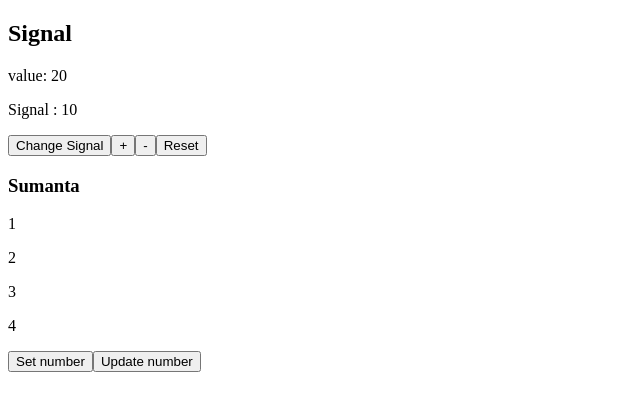
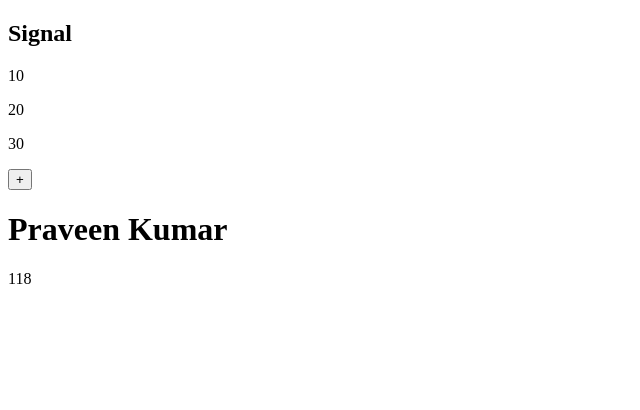
Before and after one commit to sumantahitk/Angular21, an Angular app: page / in a window 1280 px wide. Shown: the top 410 px of the page, without its empty margins (0-640 px from the left). Built offline with nearby package versions, Linux system fonts and the light colour scheme.

Commit message:
computed-signal

```diff
--- a/src/app/app.html
+++ b/src/app/app.html
@@ -1,24 +1,17 @@
 <h2>Signal</h2>
 
-<p>value: {{val}}</p>
-<p>Signal : {{count()}}</p>
+<p>{{count()}}</p>
+<p>{{doubleCount()}}</p>
+<p>{{tripleCount()}}</p>
 
-<button (click)="count.set(50)">Change Signal</button>
-<!-- <button (click)="val++">Change Value</button> -->
+
+
 
 
 
 <button (click)="increment()">+</button>
-<button (click)="decrement()">-</button>
-<button (click)="reset()">Reset</button>
 
 
-<h3>{{u().name}}</h3>
+<h1>{{fullName()}}</h1>
 
-@for (item of num(); track $index) {
-  <p>{{item}}</p>
-}
-
-<button (click)="setNumber()">Set number</button>
-
-<button (click)="addNumber()">Update number</button>
+<p>{{total()}}</p>
--- a/src/app/app.ts
+++ b/src/app/app.ts
@@ -1,4 +1,4 @@
-import { Component, signal } from '@angular/core';
+import { Component, computed, signal } from '@angular/core';
 import { RouterOutlet } from '@angular/router';
 
 interface User{
@@ -14,36 +14,25 @@ interface User{
 })
 export class App {
  count= signal<number>(10);//signal created
- val=20
- name= signal<string>('Angular')
 
- num=signal<number[]>([1,2,3,4]);
+ doubleCount = computed<number>(()=>this.count()*2)
 
- user=signal<{name:string,age:number}>({
-  name:'Sumanta',
-  age:23
- })
+ tripleCount=computed<number>(()=>this.count()*3)
 
- u=signal<User>({
-   name:'Sumanta',
-  age:23
- })
- // count.update(c=>c+1);
-    increment(){
-      this.count.update(c=>c+1);
-    }
-    decrement(){
-      this.count.update(c=>c-1);
-    }
-    reset(){
-      this.count.set(0);
-    }
+ increment(){
+  this.count.set(this.count()+1);
+ }
 
-    addNumber(){
-    this.num.update(arr=>[...arr,6])
+firstName = signal<string>('Praveen');
+lastName = signal<string>('Kumar');
+
+fullName = computed<string>(() =>
+  `${this.firstName()} ${this.lastName()}`
+);
+
+price=signal<number[]>([10,23,45,27,13])
+total=computed<number>(()=>{
+  return this.price().reduce((acc,curr)=> acc+curr,0);
+})
+
 }
-
-setNumber(){
-  this.num.set([100,200,300])
-}
-}
```
